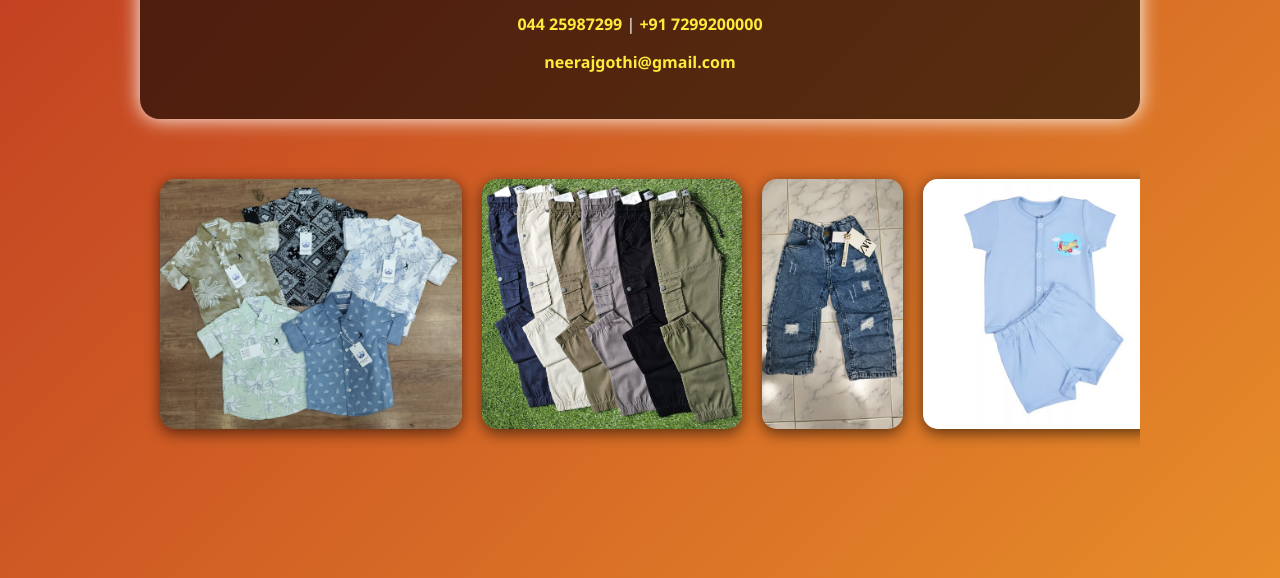
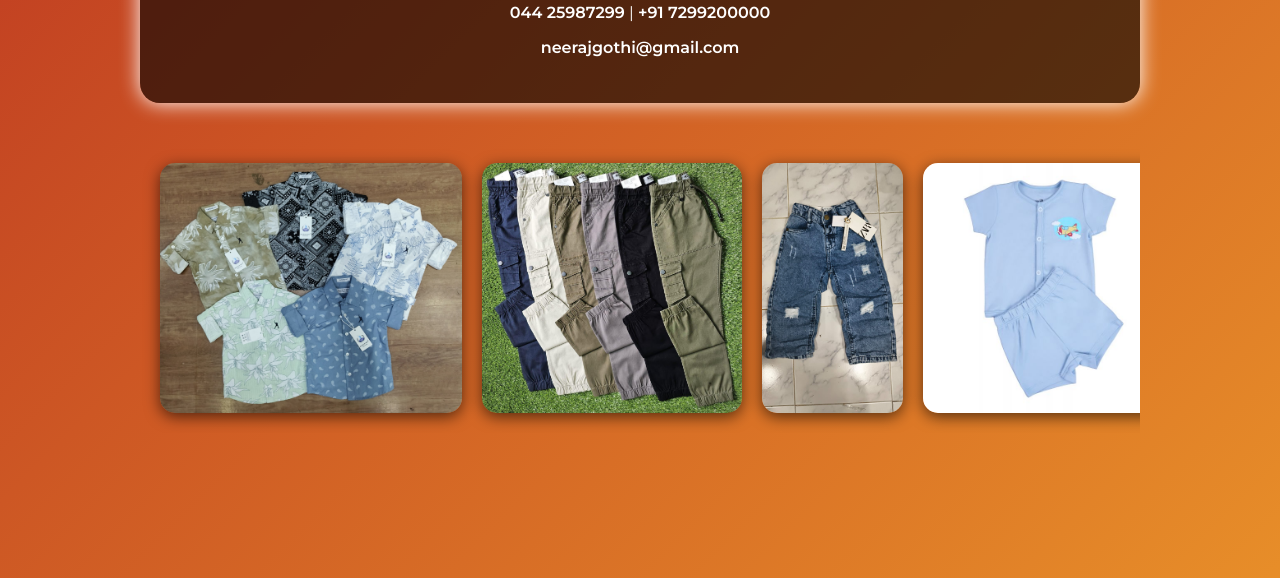
Before and after one commit to deshna0620/navkkar_exports, a plain HTML site: page index.html in a window 1280 px wide. Shown: the part 222-800 px from the top of the page. Drawn offline with Linux system fonts and the light colour scheme.

Commit message:
Updated font and link styles

```diff
--- a/index.html
+++ b/index.html
@@ -4,6 +4,8 @@
     <meta charset="UTF-8">
     <title>Navkkar Exports</title>
     <link rel="stylesheet" href="style.css">
+    <!-- Stylish font -->
+    <link href="https://fonts.googleapis.com/css2?family=Montserrat:wght@400;600;700&display=swap" rel="stylesheet">
 </head>
 <body>
     <div class="container">
@@ -24,7 +26,6 @@
         </div>
 
         <div class="image-gallery">
-            <!-- 11 images -->
             <img src="images/1.jpeg" alt="1">
             <img src="images/2.jpeg" alt="2">
             <img src="images/3.jpeg" alt="3">
--- a/style.css
+++ b/style.css
@@ -1,7 +1,7 @@
 body {
     margin: 0;
     padding: 0;
-    font-family: 'Segoe UI', Tahoma, Geneva, Verdana, sans-serif;
+    font-family: 'Montserrat', sans-serif;
     background: linear-gradient(135deg, #1a2a6c, #b21f1f, #fdbb2d);
     background-size: 400% 400%;
     animation: gradientMove 15s ease infinite;
@@ -37,15 +37,18 @@ body {
     -webkit-text-fill-color: transparent;
     text-shadow: 0 0 10px rgba(255,255,255,0.5);
     margin-bottom: 20px;
+    font-weight: 700;
 }
 
 .center-box a {
-    color: #ffeb3b;
-    font-weight: bold;
+    color: #ffffff;
+    font-weight: 600;
     text-decoration: none;
+    transition: color 0.3s;
 }
 
 .center-box a:hover {
+    color: #00e6e6;
     text-decoration: underline;
 }
 
@@ -55,6 +58,8 @@ body {
     overflow-x: auto;
     gap: 20px;
     padding: 20px;
+    white-space: nowrap;
+    scrollbar-width: thin;
 }
 
 .image-gallery img {
@@ -62,6 +67,7 @@ body {
     border-radius: 15px;
     box-shadow: 0 4px 15px rgba(0,0,0,0.6);
     transition: transform 0.3s ease;
+    flex-shrink: 0;
 }
 
 .image-gallery img:hover {
```
